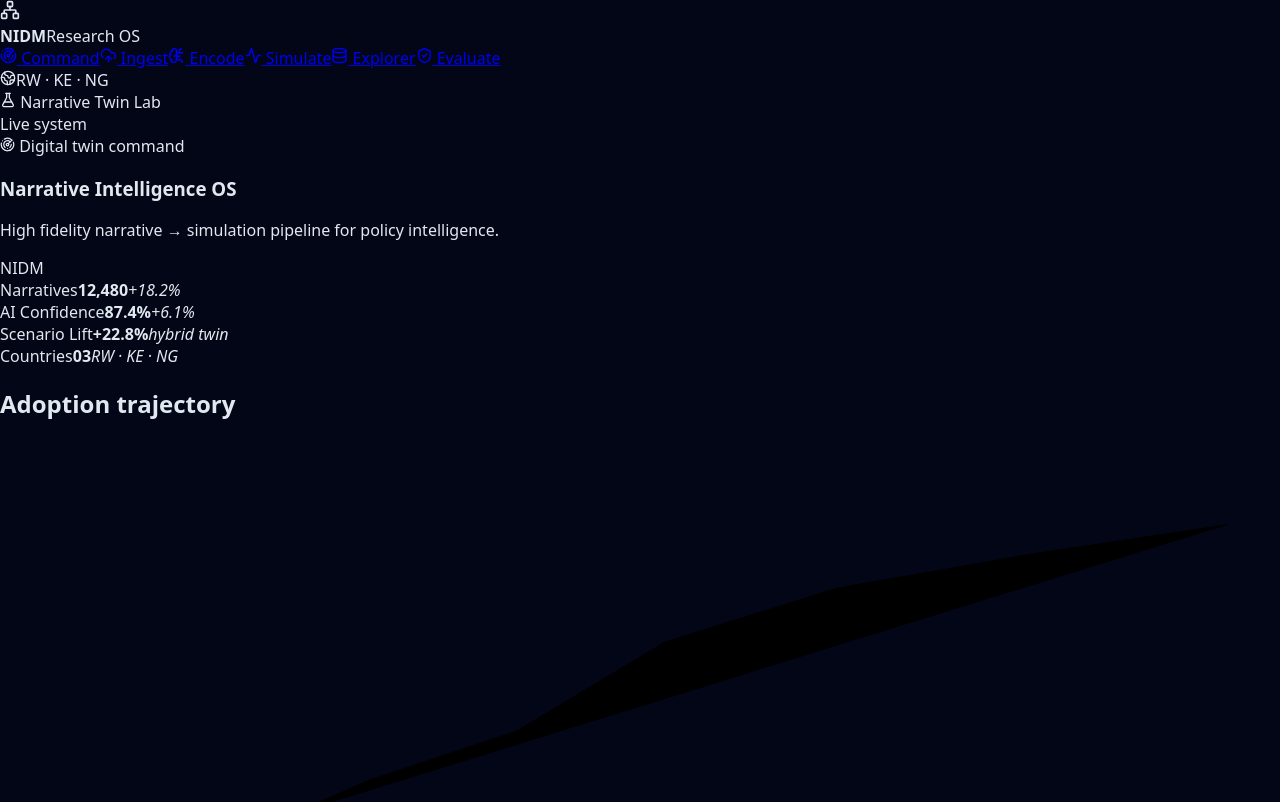
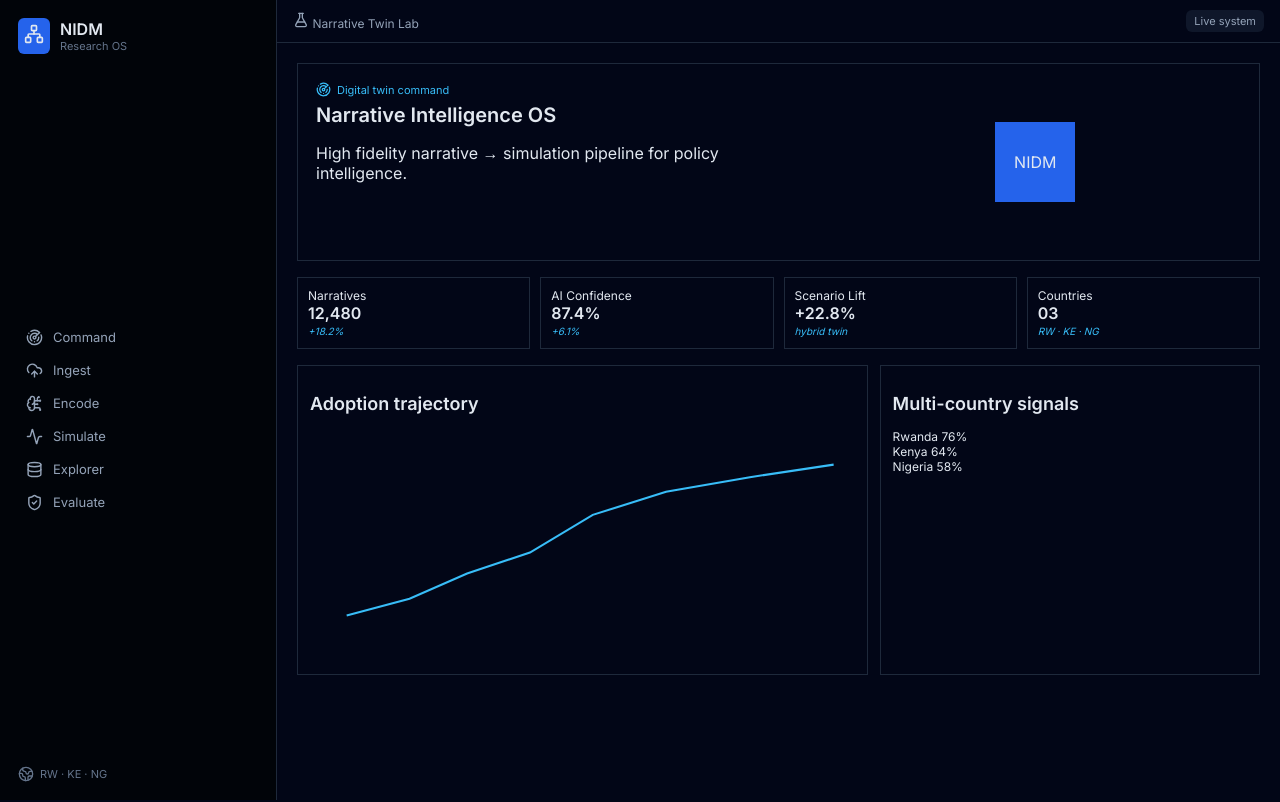
Before and after one commit to Naphymoro/nidm-rwanda-dashboard, a Next.js app in the folder frontend/: page / in a window 1280 px wide. Shown: the top 802 px of the page. Built offline with nearby package versions, Linux system fonts and the light colour scheme.

Commit message:
Apply Palantir-level styling with Inter font and sharp UI

```diff
--- a/frontend/app/globals.css
+++ b/frontend/app/globals.css
@@ -1,43 +1,40 @@
-body { margin:0; font-family: system-ui, sans-serif; background:#020617; color:#e2e8f0; }
-.shell { display:flex; height:100vh; }
-.sidebar { width:220px; background:#020617; padding:20px; border-right:1px solid #1e293b; }
-.sidebar .brand { font-weight:bold; margin-bottom:20px; }
-.sidebar a { display:block; margin:8px 0; color:#94a3b8; text-decoration:none; }
-.sidebar a:hover { color:#e2e8f0; }
-.content { flex:1; padding:24px; overflow:auto; }
+@import url('https://fonts.googleapis.com/css2?family=Inter:wght@400;500;600&display=swap');
 
-.dashboard { display:flex; flex-direction:column; gap:24px; }
+body { margin:0; font-family: 'Inter', system-ui; background:#020617; color:#e2e8f0; }
 
-.hero-panel { display:grid; grid-template-columns: 1.4fr 1fr; gap:24px; background:linear-gradient(135deg,#020617,#0f172a); border:1px solid #1e293b; padding:28px; border-radius:18px; }
-.hero-panel h1 { font-size:28px; line-height:1.3; }
-.hero-copy { color:#94a3b8; margin-top:12px; }
-.eyebrow { font-size:12px; letter-spacing:1px; color:#38bdf8; text-transform:uppercase; margin-bottom:8px; }
-.hero-actions { margin-top:16px; display:flex; gap:12px; }
-.primary-action { background:#2563eb; padding:10px 16px; border-radius:10px; text-decoration:none; color:white; }
-.secondary-action { border:1px solid #1e293b; padding:10px 16px; border-radius:10px; text-decoration:none; color:#e2e8f0; }
+.app-shell { display:flex; height:100vh; }
 
-.orbital-card { position:relative; height:220px; display:flex; align-items:center; justify-content:center; }
-.core-orb { width:80px; height:80px; border-radius:50%; background:#2563eb; display:flex; align-items:center; justify-content:center; font-weight:bold; }
-.pulse-ring { position:absolute; border:1px solid #38bdf8; border-radius:50%; animation:pulse 4s infinite; }
-.ring-one { width:140px; height:140px; }
-.ring-two { width:200px; height:200px; }
-@keyframes pulse { 0%{opacity:.2;} 50%{opacity:1;} 100%{opacity:.2;} }
+.side-rail { width:240px; background:#010409; border-right:1px solid #1e293b; padding:18px; display:flex; flex-direction:column; justify-content:space-between; }
 
-.stat-grid { display:grid; grid-template-columns:repeat(4,1fr); gap:16px; }
-.glass-stat { background:#020617; border:1px solid #1e293b; padding:16px; border-radius:14px; display:flex; flex-direction:column; gap:6px; }
-.glass-stat strong { font-size:20px; }
-.glass-stat em { font-size:12px; color:#38bdf8; }
+.brand-block { display:flex; gap:10px; align-items:center; margin-bottom:20px; }
+.brand-mark { background:#2563eb; padding:6px; border-radius:6px; }
+.brand-block span { font-size:11px; color:#64748b; display:block; }
 
-.workspace-grid { display:grid; grid-template-columns:1.5fr 1fr; gap:16px; }
-.card { background:#020617; border:1px solid #1e293b; padding:18px; border-radius:14px; }
-.glow-card { box-shadow:0 0 40px rgba(56,189,248,0.1); }
+.nav-stack a { display:flex; gap:10px; padding:8px; border-radius:8px; color:#94a3b8; text-decoration:none; font-size:13px; }
+.nav-stack a:hover { background:#0f172a; color:white; }
 
-.pipeline { display:grid; gap:10px; }
-.pipeline-step { display:flex; gap:12px; align-items:center; border:1px solid #1e293b; padding:10px; border-radius:10px; }
-.pipeline-step span { color:#38bdf8; }
+.rail-footer { font-size:11px; color:#64748b; display:flex; gap:6px; align-items:center; }
 
-.signal-row { display:flex; align-items:center; justify-content:space-between; margin-bottom:10px; }
-.signal-row div { flex:1; margin:0 10px; background:#1e293b; height:6px; border-radius:6px; overflow:hidden; }
-.signal-row i { display:block; height:100%; background:#38bdf8; }
+.app-content { flex:1; display:flex; flex-direction:column; }
 
-.mini-console { margin-top:12px; font-size:12px; color:#38bdf8; }
+.top-bar { height:42px; border-bottom:1px solid #1e293b; display:flex; justify-content:space-between; align-items:center; padding:0 16px; font-size:12px; color:#94a3b8; }
+.status-chip { background:#0f172a; padding:4px 8px; border-radius:6px; font-size:11px; }
+
+.terminal-dashboard { padding:20px; display:flex; flex-direction:column; gap:16px; }
+
+.command-hero { display:grid; grid-template-columns:1.2fr 1fr; gap:20px; border:1px solid #1e293b; padding:18px; }
+.hero-left h1 { font-size:20px; margin:6px 0; }
+.system-pill { font-size:11px; color:#38bdf8; display:flex; gap:6px; align-items:center; }
+
+.webgl-stage { height:160px; display:flex; align-items:center; justify-content:center; }
+.holo-cube { width:80px; height:80px; background:#2563eb; display:flex; align-items:center; justify-content:center; }
+
+.market-strip { display:grid; grid-template-columns:repeat(4,1fr); gap:10px; }
+.market-card { border:1px solid #1e293b; padding:10px; font-size:12px; }
+.market-card strong { display:block; font-size:16px; }
+.market-card em { font-size:10px; color:#38bdf8; }
+
+.analytics-grid { display:grid; grid-template-columns:1.5fr 1fr; gap:12px; }
+.panel { border:1px solid #1e293b; padding:12px; font-size:12px; }
+
+svg polyline { fill:none; stroke:#38bdf8; stroke-width:2; }
```
